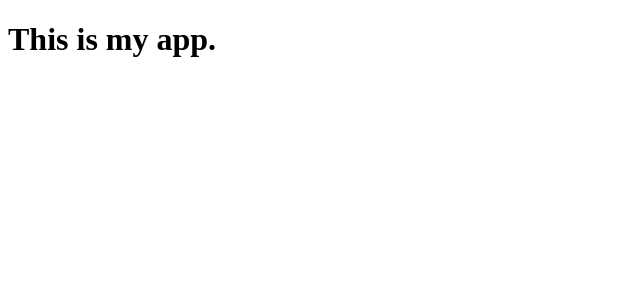
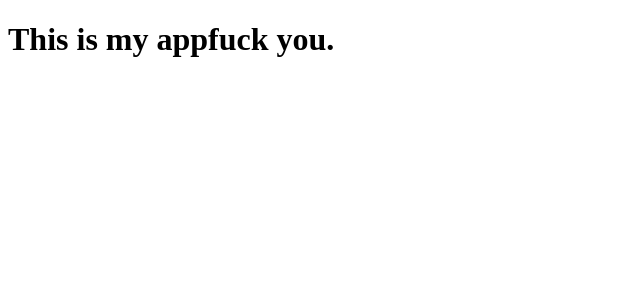
Before and after one commit to MarkosKon/another-react-boilerplate, a React app: page / in a window 1280 px wide. Shown: the top 300 px of the page, without its empty margins (0-640 px from the left). Built offline with nearby package versions, Linux system fonts and the light colour scheme.

Commit message:
added eslint

```diff
--- a/src/App.jsx
+++ b/src/App.jsx
@@ -1,10 +1,22 @@
-import React, { Component } from "react";
+import React, { Component } from 'react';
 
 class App extends Component {
+  constructor(props) {
+    super(props);
+    this.state = {
+      name: 'fuck you',
+    };
+  }
+
   render() {
+    const { name } = this.state;
     return (
       <div>
-        <h1>This is my app.</h1>
+        <h1>
+          This is my app
+          {name}
+.
+        </h1>
       </div>
     );
   }
--- a/src/index.js
+++ /dev/null
@@ -1,5 +0,0 @@
-import React from "react";
-import ReactDOM from "react-dom";
-import App from "./App.jsx";
-
-ReactDOM.render(<App />, document.getElementById("app"));
--- /dev/null
+++ b/src/index.jsx
@@ -0,0 +1,5 @@
+import React from 'react';
+import ReactDOM from 'react-dom';
+import App from './App';
+
+ReactDOM.render(<App />, document.getElementById('app'));
--- a/webpack.config.js
+++ b/webpack.config.js
@@ -3,7 +3,7 @@ const webpack = require("webpack"); //to access built-in plugins
 const path = require("path");
 
 module.exports = {
-  entry: "./src/index.js",
+  entry: "./src/index.jsx",
   output: {
     path: path.resolve(__dirname, "dist"),
     filename: "bundle.js"
@@ -14,6 +14,9 @@ module.exports = {
       {
         test: /\.(js|jsx)$/,
         exclude: /(node_modules)/,
+        resolve: {
+          extensions: [".js", ".jsx"]
+        },
         use: {
           loader: "babel-loader",
           options: {
```
Also changed, not shown: package.json (+12 -1 lines), .eslintrc.json (added), 2 other files (tests, documents, lock files or other folders).
